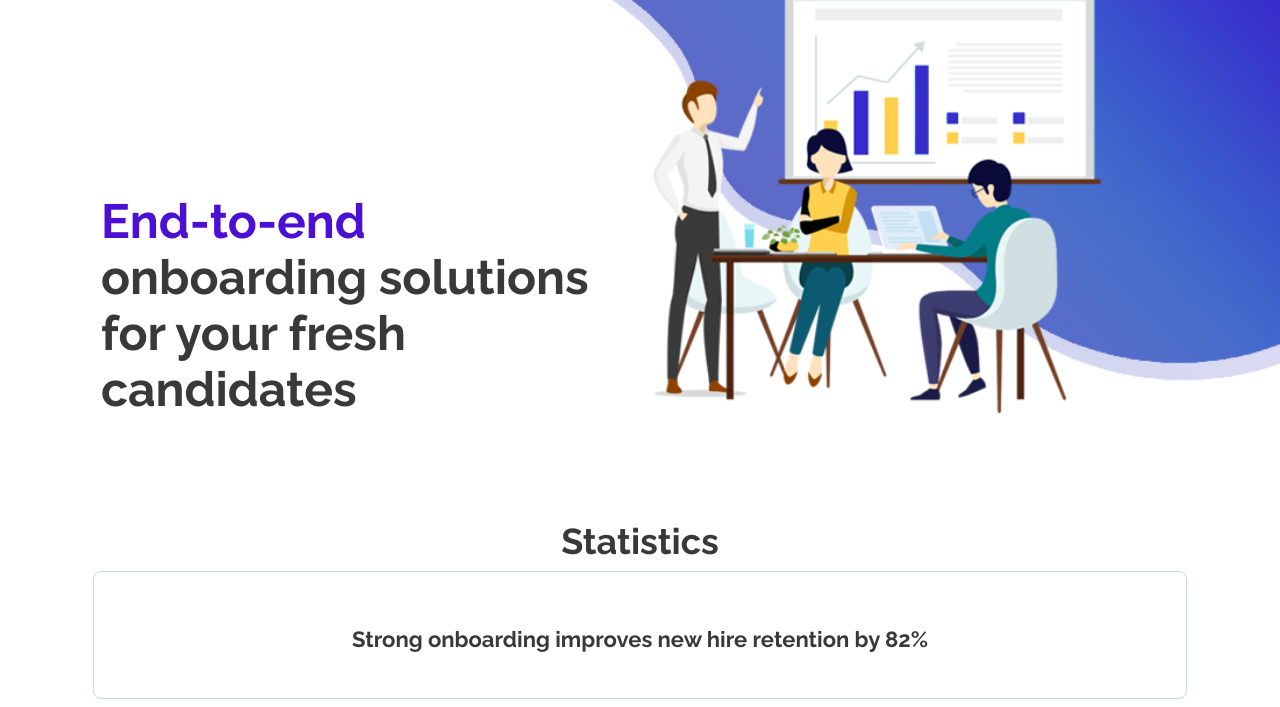
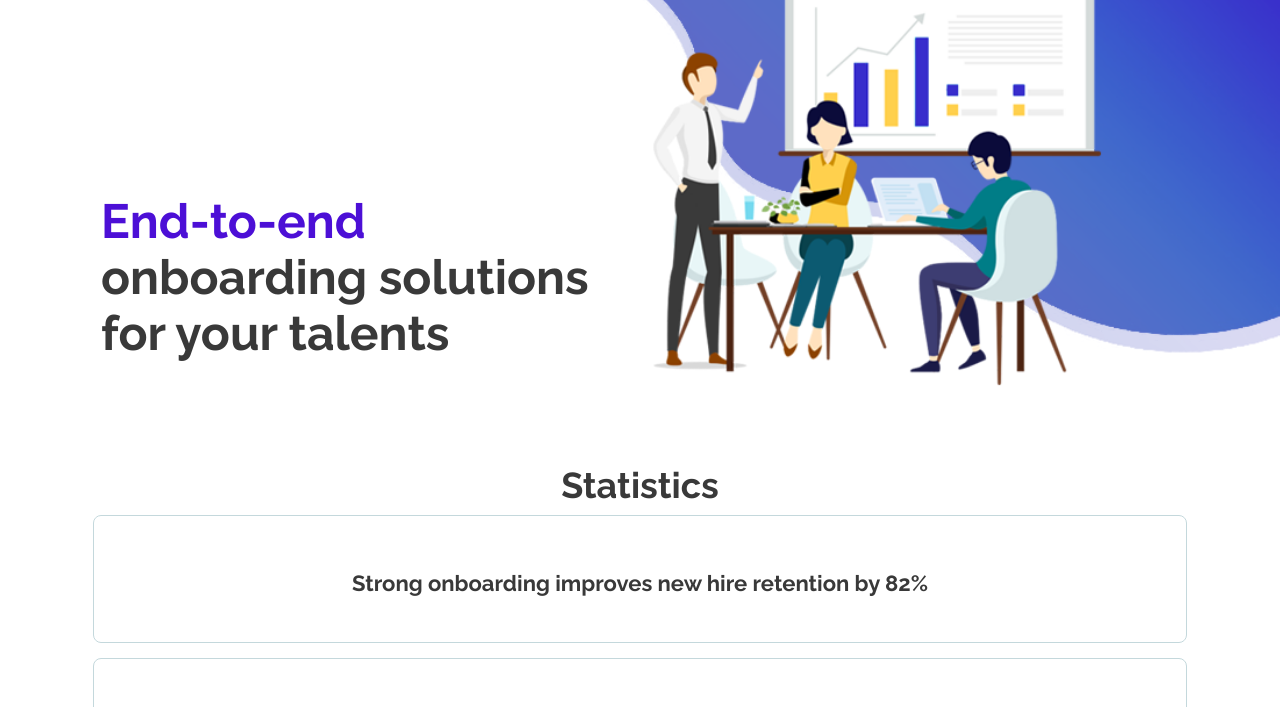
Before and after one commit to tsarp96/pathica, a plain HTML site: page Pathica One Pager/index.html in a window 1280 px wide. Shown: the part 93-800 px from the top of the page. Drawn offline with nearby package versions, Linux system fonts and the light colour scheme.

Commit message:
Update index.html

```diff
--- a/Pathica One Pager/index.html
+++ b/Pathica One Pager/index.html
@@ -93,7 +93,7 @@
                 <div class="row">
                     <div class="col-lg-6">
                         <div class="text-container">
-                            <h1><span class="turquoise"> End-to-end  </span> </br> onboarding solutions for your fresh candidates </h1>
+                            <h1><span class="turquoise"> End-to-end  </span> </br> onboarding solutions for your talents </h1>
                             <p class="p-large"></p>
                         </div> <!-- end of text-container -->
                     </div> <!-- end of col -->
```
